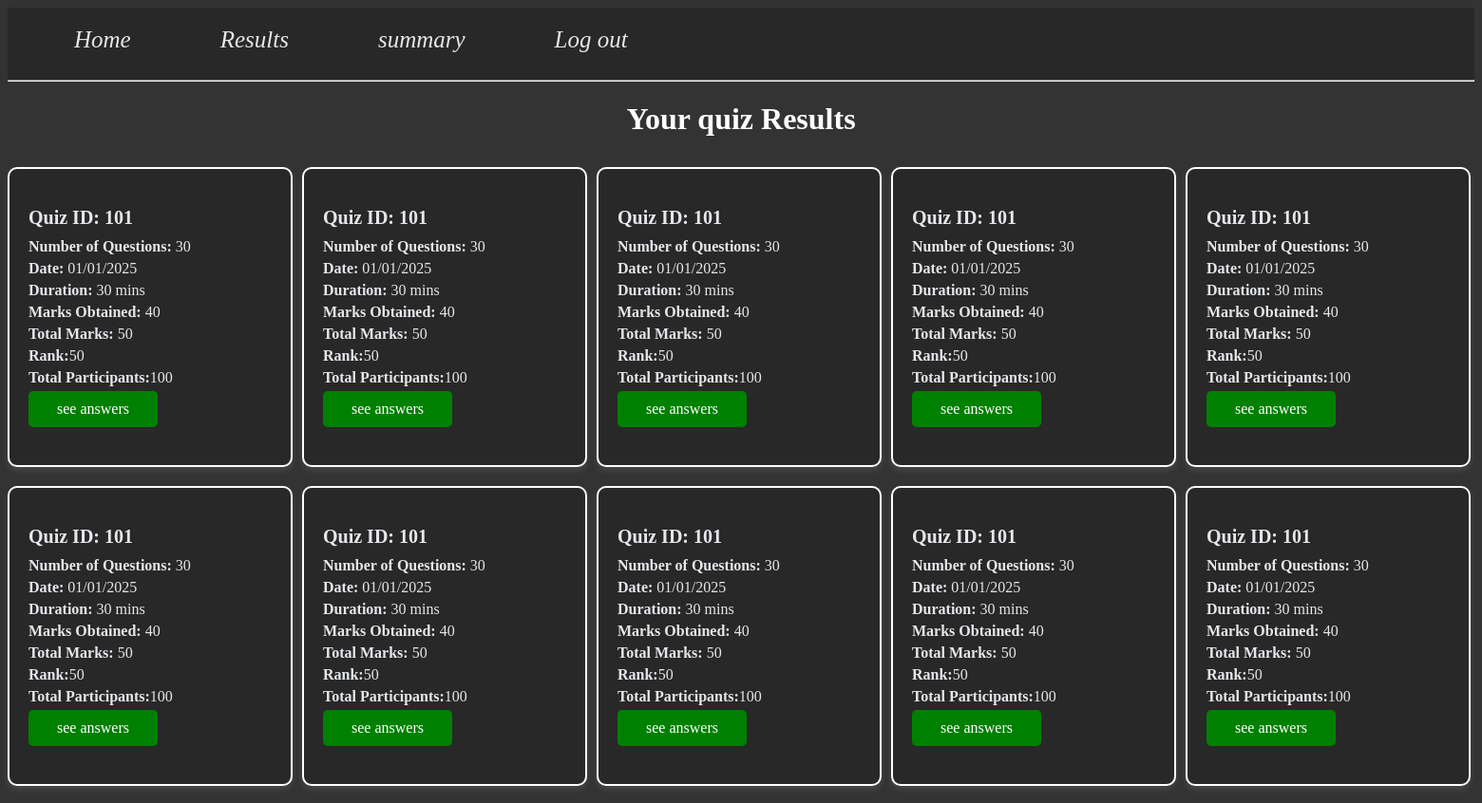
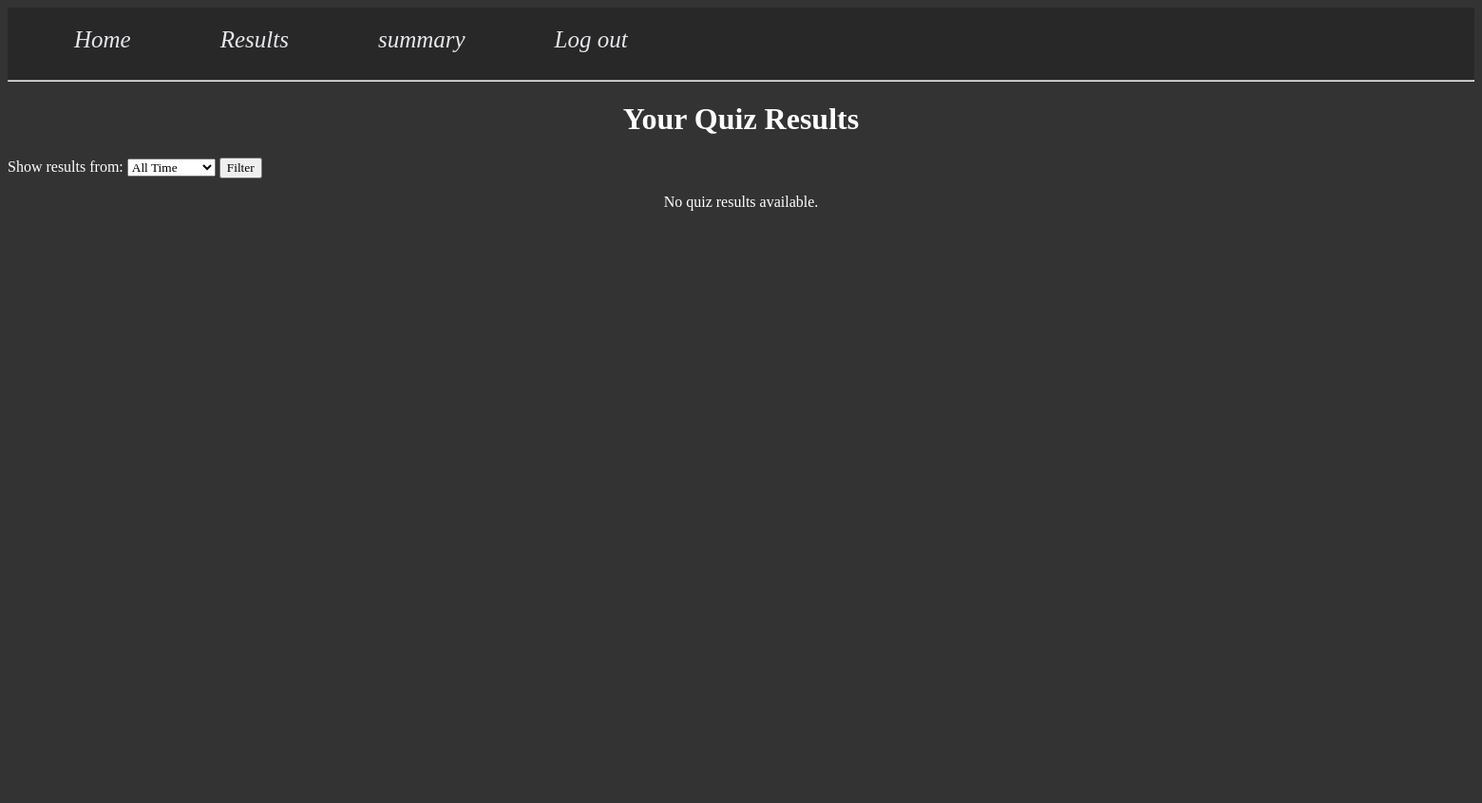
Before and after one commit to 22f3000646/quiz-master, a Flask app: template templates/user/scores.html in a window 1560 px wide. Shown: the whole page at 95% size. After the commit the page ends 222 px from the top, so only its background shows below. Run offline with Flask 3, Linux system fonts and the light colour scheme; the template is opened without the code that fills it, so the values that code supplies are empty.

Commit message:
Implemented score tracking and quiz result display

```diff
--- a/templates/user/scores.html
+++ b/templates/user/scores.html
@@ -1,146 +1,64 @@
 {% extends 'user/dashboard.html' %}
+
 {% block title %}Results{% endblock %}
+
 {% block content %}
 <style>
-    .quiz{
-        display:grid;
-        grid-template-columns: auto auto auto auto auto;
+    .quiz {
+        display: grid;
+        grid-template-columns: repeat(auto-fit, minmax(300px, 1fr));
+        gap: 20px;
+        justify-content: center;
     }
-    .quiz-card{
-        margin:10px;
-        margin-left:0px;
+    .quiz-card {
+        border: 1px solid #ddd;
+        padding: 15px;
+        border-radius: 10px;
+        background: #f9f9f9;
+        box-shadow: 2px 2px 10px rgba(0, 0, 0, 0.1);
+        text-align: center;
+    }
+    .quiz-card h3 {
+        margin-bottom: 10px;
+    }
+    .quiz-card button {
+        background-color: green;
+        color: white;
+        padding: 8px 12px;
+        border: none;
+        border-radius: 5px;
+        cursor: pointer;
     }
 </style>
-<!-- <div class="quiz-container">
-    {% for service in services %}
+
+<h1 style="text-align:center;">Your Quiz Results</h1>
+<form method="GET" action="{{ url_for('user_blueprint.result') }}">
+    <label for="time_filter">Show results from:</label>
+    <select name="time_filter">
+        <option value="all">All Time</option>
+        <option value="7">Last 7 Days</option>
+        <option value="30">Last 30 Days</option>
+    </select>
+    <button type="submit">Filter</button>
+</form>
+
+{% if quiz_results %}
+<div class="quiz">
+    {% for result in quiz_results %}
     <div class="quiz-card">
-        <h3>Quiz ID: {{ service.request.req_id }}</h3>
-        <p><strong>Number of Questions:</strong> {{ service.name }}</p>
-        <p><strong>Date:</strong> {{ service.professsional.first_name }}</p>
-        <p><strong>Duration:</strong> {{ service.professsional.phone_number }} mins</p>
-        <p><strong>Marks Obtained:</strong> {{ service.marks_obtained }}</p>
-        <p><strong>Total Marks:</strong> {{ service.total_marks }}</p>
-        <p><strong>AIR:</strong>{{services.rank}}/p>
-        <div class="quiz-action">
-            {% if service.request.status == "accepted" %}
-            <a href="#" class="action-btn close-btn">Close it?</a>
-            {% else %}
-            <span class="status">{{ service.request.status }}</span>
-            {% endif %}
-        </div> -->
-        <!-- {% endfor %} -->
-         <h1 style="text-align:center;">Your quiz Results</h1>
-        <div class="quiz">
-        <div class="quiz-card">
-            <h3>Quiz ID: 101</h3>
-            <p><strong>Number of Questions:</strong> 30</p>
-            <p><strong>Date:</strong> 01/01/2025</p>
-            <p><strong>Duration:</strong> 30 mins</p>
-            <p><strong>Marks Obtained:</strong> 40</p>
-            <p><strong>Total Marks:</strong> 50</p>
-            <p><strong>Rank:</strong>50</p>
-            <p><strong>Total Participants:</strong>100</p>
-            <button class="btn"style= "background-color:green;">see answers</button>
-        </div>
-        <div class="quiz-card">
-            <h3>Quiz ID: 101</h3>
-            <p><strong>Number of Questions:</strong> 30</p>
-            <p><strong>Date:</strong> 01/01/2025</p>
-            <p><strong>Duration:</strong> 30 mins</p>
-            <p><strong>Marks Obtained:</strong> 40</p>
-            <p><strong>Total Marks:</strong> 50</p>
-            <p><strong>Rank:</strong>50</p>
-            <p><strong>Total Participants:</strong>100</p>
-            <button class="btn"style= "background-color:green;">see answers</button>
-        </div>
-        <div class="quiz-card">
-            <h3>Quiz ID: 101</h3>
-            <p><strong>Number of Questions:</strong> 30</p>
-            <p><strong>Date:</strong> 01/01/2025</p>
-            <p><strong>Duration:</strong> 30 mins</p>
-            <p><strong>Marks Obtained:</strong> 40</p>
-            <p><strong>Total Marks:</strong> 50</p>
-            <p><strong>Rank:</strong>50</p>
-            <p><strong>Total Participants:</strong>100</p>
-            <button class="btn"style= "background-color:green;">see answers</button>
-        </div>
-        <div class="quiz-card">
-            <h3>Quiz ID: 101</h3>
-            <p><strong>Number of Questions:</strong> 30</p>
-            <p><strong>Date:</strong> 01/01/2025</p>
-            <p><strong>Duration:</strong> 30 mins</p>
-            <p><strong>Marks Obtained:</strong> 40</p>
-            <p><strong>Total Marks:</strong> 50</p>
-            <p><strong>Rank:</strong>50</p>
-            <p><strong>Total Participants:</strong>100</p>
-            <button class="btn"style= "background-color:green;">see answers</button>
-        </div>
-        <div class="quiz-card">
-            <h3>Quiz ID: 101</h3>
-            <p><strong>Number of Questions:</strong> 30</p>
-            <p><strong>Date:</strong> 01/01/2025</p>
-            <p><strong>Duration:</strong> 30 mins</p>
-            <p><strong>Marks Obtained:</strong> 40</p>
-            <p><strong>Total Marks:</strong> 50</p>
-            <p><strong>Rank:</strong>50</p>
-            <p><strong>Total Participants:</strong>100</p>
-            <button class="btn"style= "background-color:green;">see answers</button>
-        </div>
-        <div class="quiz-card">
-            <h3>Quiz ID: 101</h3>
-            <p><strong>Number of Questions:</strong> 30</p>
-            <p><strong>Date:</strong> 01/01/2025</p>
-            <p><strong>Duration:</strong> 30 mins</p>
-            <p><strong>Marks Obtained:</strong> 40</p>
-            <p><strong>Total Marks:</strong> 50</p>
-            <p><strong>Rank:</strong>50</p>
-            <p><strong>Total Participants:</strong>100</p>
-            <button class="btn"style= "background-color:green;">see answers</button>
-        </div>
-        <div class="quiz-card">
-            <h3>Quiz ID: 101</h3>
-            <p><strong>Number of Questions:</strong> 30</p>
-            <p><strong>Date:</strong> 01/01/2025</p>
-            <p><strong>Duration:</strong> 30 mins</p>
-            <p><strong>Marks Obtained:</strong> 40</p>
-            <p><strong>Total Marks:</strong> 50</p>
-            <p><strong>Rank:</strong>50</p>
-            <p><strong>Total Participants:</strong>100</p>
-            <button class="btn"style= "background-color:green;">see answers</button>
-        </div>
-        <div class="quiz-card">
-            <h3>Quiz ID: 101</h3>
-            <p><strong>Number of Questions:</strong> 30</p>
-            <p><strong>Date:</strong> 01/01/2025</p>
-            <p><strong>Duration:</strong> 30 mins</p>
-            <p><strong>Marks Obtained:</strong> 40</p>
-            <p><strong>Total Marks:</strong> 50</p>
-            <p><strong>Rank:</strong>50</p>
-            <p><strong>Total Participants:</strong>100</p>
-            <button class="btn"style= "background-color:green;">see answers</button>
-        </div>
-        <div class="quiz-card">
-            <h3>Quiz ID: 101</h3>
-            <p><strong>Number of Questions:</strong> 30</p>
-            <p><strong>Date:</strong> 01/01/2025</p>
-            <p><strong>Duration:</strong> 30 mins</p>
-            <p><strong>Marks Obtained:</strong> 40</p>
-            <p><strong>Total Marks:</strong> 50</p>
-            <p><strong>Rank:</strong>50</p>
-            <p><strong>Total Participants:</strong>100</p>
-            <button class="btn"style= "background-color:green;">see answers</button>
-        </div>
-        <div class="quiz-card">
-            <h3>Quiz ID: 101</h3>
-            <p><strong>Number of Questions:</strong> 30</p>
-            <p><strong>Date:</strong> 01/01/2025</p>
-            <p><strong>Duration:</strong> 30 mins</p>
-            <p><strong>Marks Obtained:</strong> 40</p>
-            <p><strong>Total Marks:</strong> 50</p>
-            <p><strong>Rank:</strong>50</p>
-            <p><strong>Total Participants:</strong>100</p>
-            <button class="btn"style= "background-color:green;">see answers</button>
-        </div>
+        <h3>Quiz ID: {{ result.quiz_id }}</h3>
+        <p><strong>Number of Questions:</strong> {{ result.num_questions }}</p>
+        <p><strong>Date:</strong> {{ result.date.strftime('%d/%m/%Y') }}</p>
+        <p><strong>Duration:</strong> {{ result.duration }} mins</p>
+        <p><strong>Marks Obtained:</strong> {{ result.marks_obtained }}</p>
+        <p><strong>Total Marks:</strong> {{ result.total_marks }}</p>
+        <p><strong>Remarks:</strong> {{ result.remark or "N/A" }}</p>
+        < a href="{{url_for('user_blueprint.responsed',q_id=result.quiz_id)}}" <button>See Answers</button>
     </div>
+    {% endfor %}
 </div>
+{% else %}
+    <p style="text-align:center;">No quiz results available.</p>
+{% endif %}
+
 {% endblock %}
```
Also changed, not shown: routes.py (+64 -40 lines), templates/user/quiz_result.html (deleted, +0 -36 lines), templates/user/response.html (added, +44 -0 lines).
